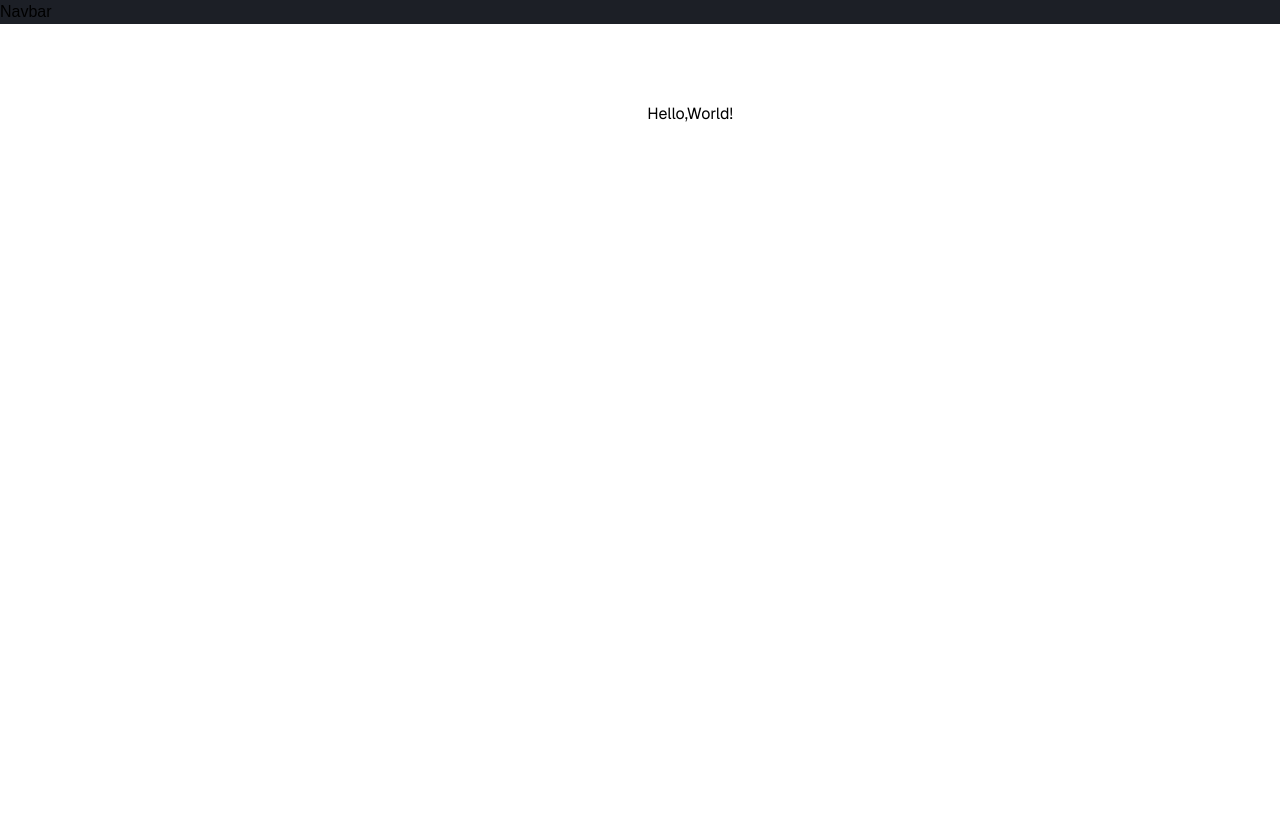
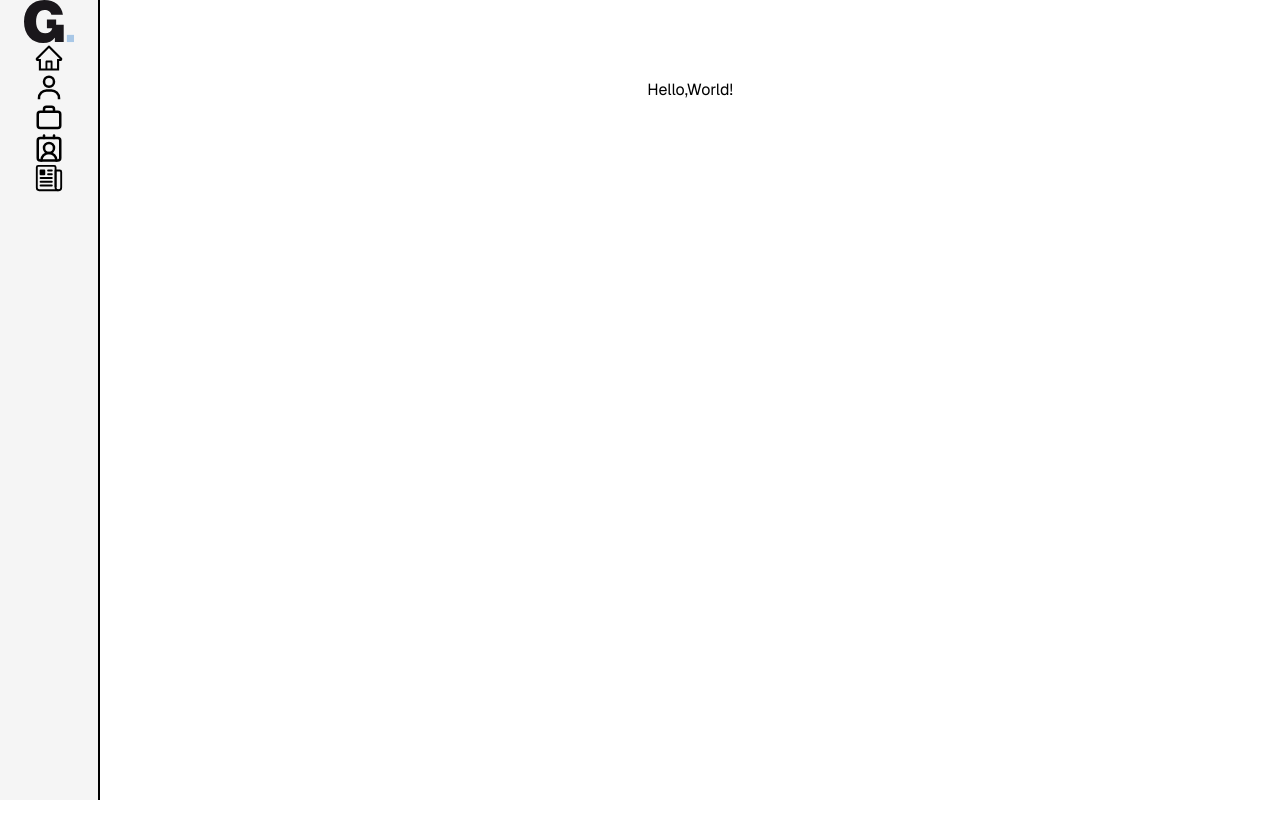
Before and after one commit to GazdagB/my-portfolio-, a Next.js app: page / in a window 1280 px wide. After the commit the page ends 800 px from the top, so only its background shows below. Built offline with nearby package versions, Linux system fonts and the light colour scheme.

Commit message:
✨ Adds icons for page navigation

```diff
--- a/src/app/components/Navbar.tsx
+++ b/src/app/components/Navbar.tsx
@@ -1,8 +1,32 @@
 import React from 'react'
+import { AiOutlineHome } from "react-icons/ai";
+import { BiUser } from "react-icons/bi";
+import { TbBriefcase2 } from "react-icons/tb";
+import { LuContactRound } from "react-icons/lu";
+import { IoNewspaperOutline } from "react-icons/io5";
+
+
 
 const Navbar = () => {
   return (
-    <div className='bg-charcoal'>Navbar</div>
+    <div className='flex flex-col items-center  h-full fixed w-[100px] bg-off-white border-r-2'>
+        <img className='w-[50px]' src="/gb_logo.svg" alt="" />
+        {/* Page Menu */}
+        <div className='text-3xl'>
+            <AiOutlineHome />
+            <BiUser />
+            <TbBriefcase2 />
+            <LuContactRound />
+            <IoNewspaperOutline />
+
+        </div>
+
+        {/* Social Menu */}
+        <div></div>
+
+        {/* Dark Mode Toggle */}
+
+    </div>
   )
 }
 
```
Also changed, not shown: public/gb_logo.svg (added).
